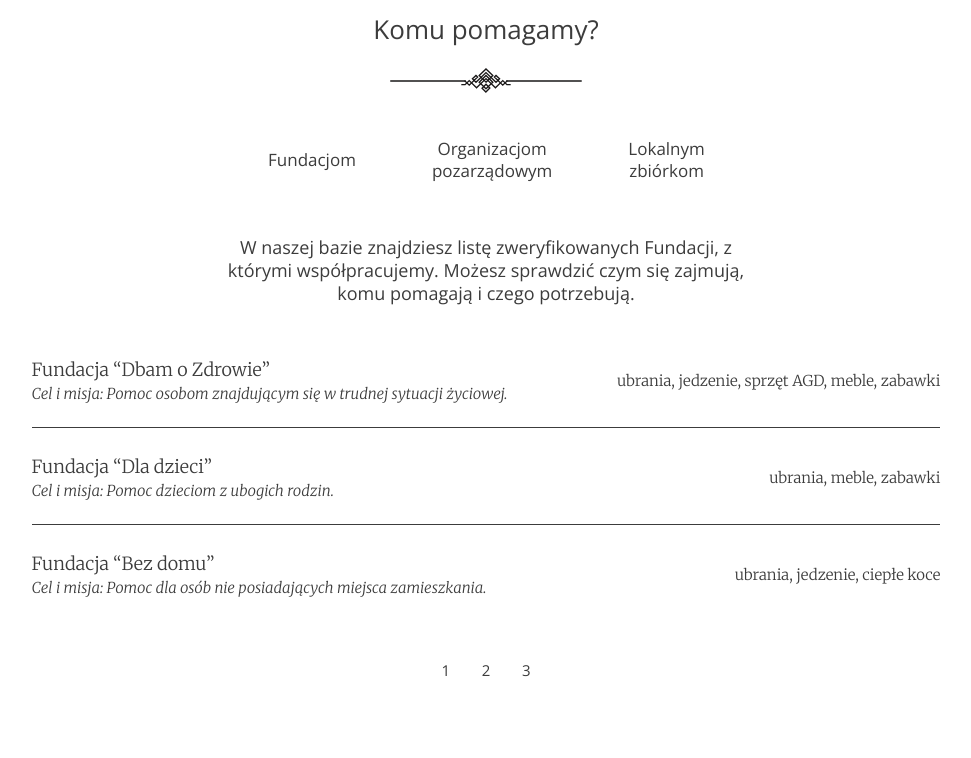
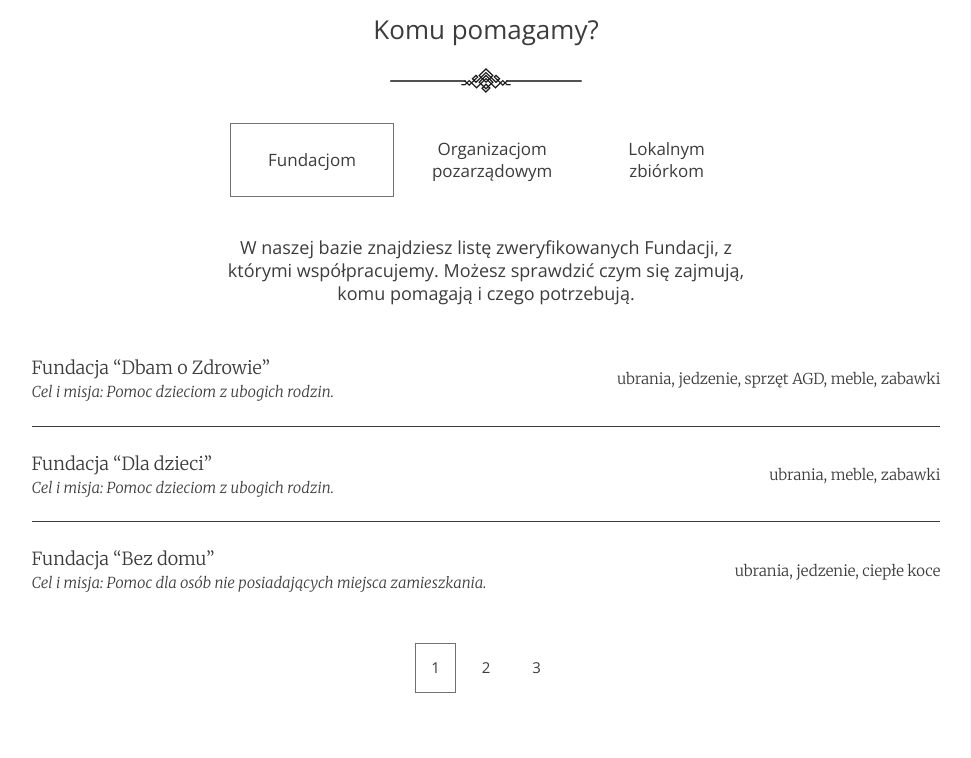
Before and after one commit to Trinfix/Portfolio-lab, a React (Create React App) app: page /#/ in a window 1280 px wide. Shown: the part 2440-3198 px from the top of the page, without its empty margins (154-1125 px from the left). Built offline with nearby package versions, Linux system fonts and the light colour scheme.

Commit message:
Add pagination in WhoWeHelp section

```diff
--- a/src/components/Contact.js
+++ b/src/components/Contact.js
@@ -23,7 +23,7 @@ const Contact = () => {
             </div>
             <div className="message-form">
               <label>Wpisz swoją wiadomość<br />
-                <textarea type="name" cols="60" rows="4" placeholder="Lorem ipsum dolor sit amet, consectetur adipiscing elit, sed do eiusmod tempor incididunt ut labore et dolore magna aliqua. Ut enim ad minim veniam, quis nostrud exercitation ullamco laboris nisi ut aliquip ex ea commodo consequat."></textarea>
+                <textarea type="name" cols="70" rows="4" placeholder="Lorem ipsum dolor sit amet, consectetur adipiscing elit, sed do eiusmod tempor incididunt ut labore et dolore magna aliqua. Ut enim ad minim veniam, quis nostrud exercitation ullamco laboris nisi ut aliquip ex ea commodo consequat."></textarea>
               </label>
             </div>
           </form>
--- /dev/null
+++ b/src/components/Pagination.js
@@ -0,0 +1,20 @@
+import React from "react";
+
+const Pagination = ({organizationsPerPage, totalOrganizations, changePage, currentPage}) => {
+
+  const pageNumber = [];
+  for(let i = 1; i <= Math.ceil(totalOrganizations / organizationsPerPage); i++) {
+    pageNumber.push(i);
+  }
+
+  return (
+    <ul className="pagination">
+
+      {pageNumber.length <= 1 ? <li></li> : pageNumber.map((number) =>(
+        <li style={{borderColor: currentPage === number ? "#707070" : ""}} key={number.toString()} value={number} onClick={(e) => changePage(e.target.value)}>{number}</li>
+      ))}
+    </ul>
+  )
+};
+
+export default Pagination;
--- /dev/null
+++ b/src/components/ShowOrganizations.js
@@ -0,0 +1,20 @@
+import React from "react";
+
+
+
+const ShowOrganizations = ({ organizationToShow }) => {
+
+  return <>
+    {organizationToShow.map((el, i) => (
+      <div key={i} className="single-organization">
+        <div>
+          <h4>{el.name}</h4>
+          <p>{el.target}</p>
+        </div>
+        <small>{el.weCollect}</small>
+      </div>
+    ))}
+  </>
+};
+
+export default ShowOrganizations;
--- a/src/components/WhoWeHelp.js
+++ b/src/components/WhoWeHelp.js
@@ -1,45 +1,66 @@
 import React, { useState, useEffect } from "react";
 import decoration from "../assets/Decoration.svg";
+import ShowOrganizations from './ShowOrganizations';
+import Pagination from './Pagination';
+import { localCollections, foundations, allOrganizations } from "../components/organizationsList";
 
 const WhoWeHelp = () => {
+
+  const [typeOrganization, setTypeOrganization] = useState('Fundacje');
+  const [organizationToShow, setOrganizationToShow] = useState([foundations]);
+  const [currentPage, setCurrentPage] = useState(1);
+  const [activeFoundations, setActiveFountations] = useState("");
+  const [activeAllOrganizations, setActiveAllOrganizations] = useState("");
+  const [activeLocalCollections, setActiveLocalCollections] = useState("");
+  const [activePage, setActivePage] = useState("");
+
+  const [organizationsPerPage, setOrganizationsPerPage] = useState(3);
+
+  const onChangePage = (page) => {
+    setCurrentPage(page);
+  }
+
+  useEffect(() => {
+    if (typeOrganization === "Fundacje") {
+      setOrganizationToShow(foundations);
+      setActiveFountations("#707070");
+      setActiveAllOrganizations("");
+      setActiveLocalCollections("");
+    } else if (typeOrganization === "Organizacje") {
+      setOrganizationToShow(allOrganizations);
+      setActiveFountations("");
+      setActiveAllOrganizations("#707070");
+      setActiveLocalCollections("");
+    } else {
+      setOrganizationToShow(localCollections);
+      setActiveFountations("");
+      setActiveAllOrganizations("");
+      setActiveLocalCollections("#707070");
+    };
+  }, [typeOrganization]);
+
+  const indexOfLastOrganization = currentPage * organizationsPerPage;
+  const indexOfFirstOrganization = indexOfLastOrganization - organizationsPerPage;
+  const currentOrganizations = organizationToShow.slice(indexOfFirstOrganization, indexOfLastOrganization);
+
+  const handleChange = (type) => {
+    setCurrentPage(1)
+    setTypeOrganization(type)
+  }
 
   return (
     <section className="who-we-help" id="who-we-help">
       <h2 className="section-title">Komu pomagamy?</h2>
       <img src={decoration} alt="decoration" width="15%" height="auto"></img>
       <ul className="organizations">
-        <li>Fundacjom</li>
-        <li>Organizacjom<br />pozarządowym</li>
-        <li>Lokalnym<br />zbiórkom</li>
+        <li style={{ borderColor: activeFoundations }} onClick={() => handleChange("Fundacje")}>Fundacjom</li>
+        <li style={{ borderColor: activeAllOrganizations }} onClick={() => handleChange("Organizacje")}>Organizacjom<br />pozarządowym</li>
+        <li style={{ borderColor: activeLocalCollections }} onClick={() => handleChange("Zbiórki")}>Lokalnym<br />zbiórkom</li>
       </ul>
       <div className="all-organizations">
         <p className="who-we-help-description">W naszej bazie znajdziesz listę zweryfikowanych Fundacji, z<br />którymi współpracujemy. Możesz sprawdzić czym się zajmują,<br />komu pomagają i czego potrzebują.</p>
-        <div className="single-organization">
-          <div>
-            <h4>Fundacja “Dbam o Zdrowie”</h4>
-            <p>Cel i misja: Pomoc osobom znajdującym się w trudnej sytuacji życiowej.</p>
-          </div>
-          <small>ubrania, jedzenie, sprzęt AGD, meble, zabawki</small>
-        </div>
-        <div className="single-organization">
-          <div>
-            <h4>Fundacja “Dla dzieci”</h4>
-            <p>Cel i misja: Pomoc dzieciom z ubogich rodzin.</p>
-          </div>
-          <small>ubrania, meble, zabawki</small>
-        </div>
-        <div className="single-organization">
-          <div>
-            <h4>Fundacja “Bez domu”</h4>
-            <p>Cel i misja: Pomoc dla osób nie posiadających miejsca zamieszkania.</p>
-          </div>
-          <small>ubrania, jedzenie, ciepłe koce</small>
-        </div>
-        <ul className="pagination">
-          <li>1</li>
-          <li>2</li>
-          <li>3</li>
-        </ul>
+        <ShowOrganizations organizationToShow={currentOrganizations} />
+        <Pagination organizationsPerPage={organizationsPerPage} totalOrganizations={organizationToShow.length} changePage={onChangePage} currentPage={currentPage}/>
       </div>
     </section>
   )
--- /dev/null
+++ b/src/components/organizationsList.js
@@ -0,0 +1,102 @@
+
+const foundations = [
+  {
+    name: "Fundacja “Dbam o Zdrowie”",
+    target: "Cel i misja: Pomoc dzieciom z ubogich rodzin.",
+    weCollect: "ubrania, jedzenie, sprzęt AGD, meble, zabawki"
+  },
+  {
+    name: "Fundacja “Dla dzieci”",
+    target: "Cel i misja: Pomoc dzieciom z ubogich rodzin.",
+    weCollect: "ubrania, meble, zabawki"
+  },
+  {
+    name: "Fundacja “Bez domu”",
+    target: "Cel i misja: Pomoc dla osób nie posiadających miejsca zamieszkania.",
+    weCollect: "ubrania, jedzenie, ciepłe koce"
+  },
+  {
+    name: "Organizacja “Lorem Ipsum 4”",
+    target: "Quis varius quam quisque id diam vel quam elementum pulvinar.",
+    weCollect: "Egestas, sed, tempus"
+  },
+  {
+    name: "Organizacja “Lorem Ipsum 5”",
+    target: "Hendrerit gravida rutrum quisque non tellus orci ac auctor augue.",
+    weCollect: "Ut, aliquam, purus, sit, amet"
+  },
+  {
+    name: "Organizacja “Lorem Ipsum 6”",
+    target: "Scelerisque in dictum non consectetur a erat nam.",
+    weCollect: "Mi, quis, hendrerit, dolor"
+  },
+  {
+    name: "Organizacja “Lorem Ipsum 7”",
+    target: "Quis varius quam quisque id diam vel quam elementum pulvinar.",
+    weCollect: "Egestas, sed, tempus"
+  },
+  {
+    name: "Organizacja “Lorem Ipsum 8”",
+    target: "Hendrerit gravida rutrum quisque non tellus orci ac auctor augue.",
+    weCollect: "Ut, aliquam, purus, sit, amet"
+  },
+  {
+    name: "Organizacja “Lorem Ipsum 9”",
+    target: "Scelerisque in dictum non consectetur a erat nam.",
+    weCollect: "Mi, quis, hendrerit, dolor"
+  }
+];
+
+const allOrganizations = [
+  {
+    name: "Organizacja “Lorem Ipsum 1”",
+    target: "Quis varius quam quisque id diam vel quam elementum pulvinar.",
+    weCollect: "Egestas, sed, tempus"
+  },
+  {
+    name: "Organizacja “Lorem Ipsum 2”",
+    target: "Hendrerit gravida rutrum quisque non tellus orci ac auctor augue.",
+    weCollect: "Ut, aliquam, purus, sit, amet"
+  },
+  {
+    name: "Organizacja “Lorem Ipsum 3”",
+    target: "Scelerisque in dictum non consectetur a erat nam.",
+    weCollect: "Mi, quis, hendrerit, dolor"
+  },
+  {
+    name: "Organizacja “Lorem Ipsum 4”",
+    target: "Quis varius quam quisque id diam vel quam elementum pulvinar.",
+    weCollect: "Egestas, sed, tempus"
+  },
+  {
+    name: "Organizacja “Lorem Ipsum 5”",
+    target: "Hendrerit gravida rutrum quisque non tellus orci ac auctor augue.",
+    weCollect: "Ut, aliquam, purus, sit, amet"
+  },
+  {
+    name: "Organizacja “Lorem Ipsum 6”",
+    target: "Scelerisque in dictum non consectetur a erat nam.",
+    weCollect: "Mi, quis, hendrerit, dolor"
+  }
+];
+
+const localCollections = [
+  {
+    name: "Zbiórka “Lorem Ipsum 1”",
+    target: "Quis varius quam quisque id diam vel quam elementum pulvinar.",
+    weCollect: "Egestas, sed, tempus"
+  },
+  {
+    name: "Zbiórka “Lorem Ipsum 2”",
+    target: "Hendrerit gravida rutrum quisque non tellus orci ac auctor augue.",
+    weCollect: "Ut, aliquam, purus, sit, amet"
+  },
+  {
+    name: "Zbiórka “Lorem Ipsum 3”",
+    target: "Scelerisque in dictum non consectetur a erat nam.",
+    weCollect: "Mi, quis, hendrerit, dolor"
+  },
+];
+
+
+export {localCollections, foundations, allOrganizations};
--- a/src/scss/components/_contact.scss
+++ b/src/scss/components/_contact.scss
@@ -24,7 +24,7 @@
 
 .contact-form {
   width: 29.5%;
-  height: 60%;
+  height: 65%;
   display: flex;
   flex-direction: column;
   justify-content: center;
@@ -57,6 +57,7 @@
 
   input {
     padding: 0.5rem 0;
+    max-width: 270px;
     width: 22rem;
     margin-top: 1.5rem;
     border: none;
@@ -71,6 +72,7 @@
     display: flex;
 
     textarea {
+      width: 100%;
       margin-top: 1.5rem;
       border: none;
       border-bottom: 1px solid $formBorderColor;
--- a/src/scss/components/_who-we-help.scss
+++ b/src/scss/components/_who-we-help.scss
@@ -95,22 +95,28 @@
 .pagination {
   display: flex;
   flex-direction: row;
-  justify-content: space-between;
+  justify-content: center;
   margin: 0 auto;
   width: 8.5vw;
   height: auto;
 
   li {
-    width: 26%;
-    height: 4.4rem;
+    height: 5rem;
+    padding: 0 1.5rem;
     display: flex;
     justify-content: center;
     align-items: center;
     color: $darkGreyColor;
     font-size: 1.5rem;
+    border: 1px solid #fff;
+  }
+
+  li:nth-of-type(2) {
+    margin: 0 1rem;
   }
   li:hover {
     box-sizing: border-box;
     border: 1px solid $greyColor;
+    cursor: pointer;
   }
 }
--- a/src/scss/main.scss
+++ b/src/scss/main.scss
@@ -20,7 +20,9 @@ html {
   font-family: $font-base;
   font-weight: 400;
   font-size: 62.5%;
-  @media(min-width: 1800px) {
-    font-size: 80%;
+  @media (max-width: 1700px){
+  font-size: 62.5%;}
+  @media(min-width: 1700px) {
+    font-size:80%;
   }
 }
```
